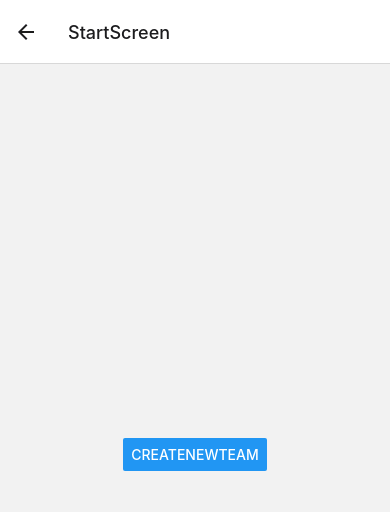
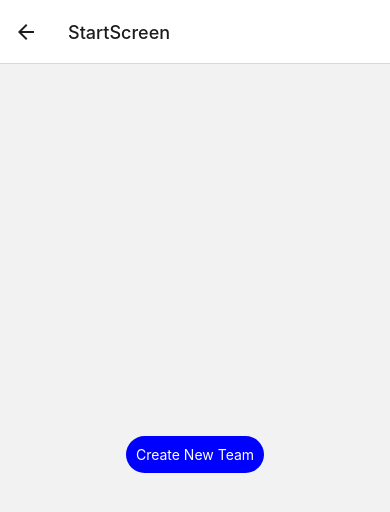
Before and after one commit to Edison-Tong/colors-game, a React Native app: screen /StartScreen in a window 390 px wide. Shown: the top 512 px of the page. Built offline with nearby package versions, Linux system fonts and the light colour scheme.

Commit message:
further navigation

```diff
--- a/App.js
+++ b/App.js
@@ -4,6 +4,7 @@ import { createNativeStackNavigator } from "@react-navigation/native-stack";
 import SignUpScreen from "./SignUpScreen";
 import LoginScreen from "./LoginScreen";
 import StartScreen from "./StartScreen";
+import TeamCreationScreen from "./TeamCreationScreen";
 import { Text } from "react-native";
 
 const Stack = createNativeStackNavigator();
@@ -15,6 +16,10 @@ export default function App() {
         <Stack.Screen name="SignUp" component={SignUpScreen} />
         <Stack.Screen name="Login" component={LoginScreen} />
         <Stack.Screen name="StartScreen" component={StartScreen} />
+        <Stack.Screen
+          name="TeamCreationScreen"
+          component={TeamCreationScreen}
+        />
       </Stack.Navigator>
     </NavigationContainer>
   );
--- a/LoginScreen.js
+++ b/LoginScreen.js
@@ -16,6 +16,11 @@ export default function LoginScreen() {
   const handleLogin = async () => {
     if (!username || !password) {
       Alert.alert("Missing fields", "Enter both username and password");
+      return;
+    }
+
+    if (username === "test" && password === "test") {
+      navigation.navigate("StartScreen");
       return;
     }
 
--- a/StartScreen.js
+++ b/StartScreen.js
@@ -1,15 +1,18 @@
 import React from "react";
-import { View, Text, StyleSheet, Button } from "react-native";
+import { View, Text, StyleSheet, Button, TouchableOpacity } from "react-native";
 import CharacterCard from "./CharacterCard";
+import { useNavigation } from "@react-navigation/native";
 
 export default function StartScreen() {
-  function createNewTeam() {
-    alert("New Team Creation");
-  }
+  const navigation = useNavigation();
 
   return (
     <View style={styles.newCharBtn}>
-      <Button title="CreateNewTeam" onPress={createNewTeam} />
+      <TouchableOpacity
+        onPress={() => navigation.navigate("TeamCreationScreen")}
+      >
+        <Text style={styles.Btn}>Create New Team</Text>
+      </TouchableOpacity>
     </View>
   );
 }
@@ -22,4 +25,10 @@ const styles = StyleSheet.create({
     justifyContent: "center",
     alignItems: "center",
   },
+  Btn: {
+    color: "white",
+    backgroundColor: "blue",
+    padding: 10,
+    borderRadius: 50,
+  },
 });
--- /dev/null
+++ b/TeamCreationScreen.js
@@ -0,0 +1,17 @@
+import React from "react";
+import { View, Text, StyleSheet, Button } from "react-native";
+import { useNavigation } from "@react-navigation/native";
+
+export default function TeamCreationScreen() {
+  const navigation = useNavigation();
+
+  function CreateNewTeam() {
+    navigation.navigate();
+  }
+
+  return (
+    <View>
+      <Text>Create a new team here</Text>
+    </View>
+  );
+}
```
Also changed, not shown: AuthService.js (+8 -2 lines).
